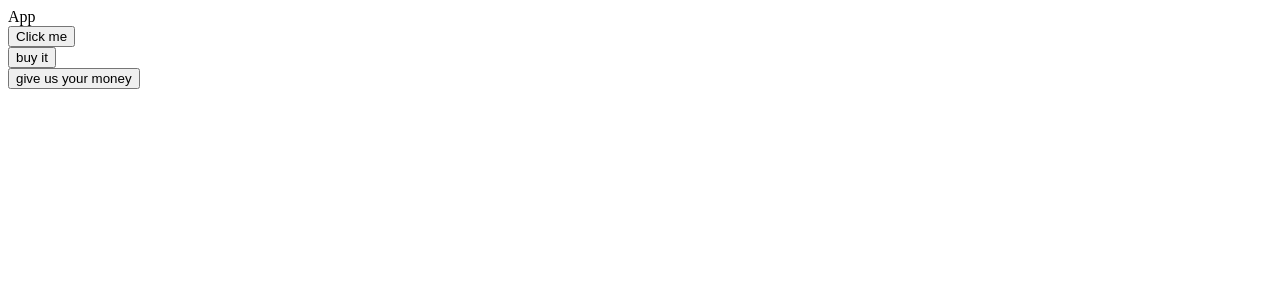
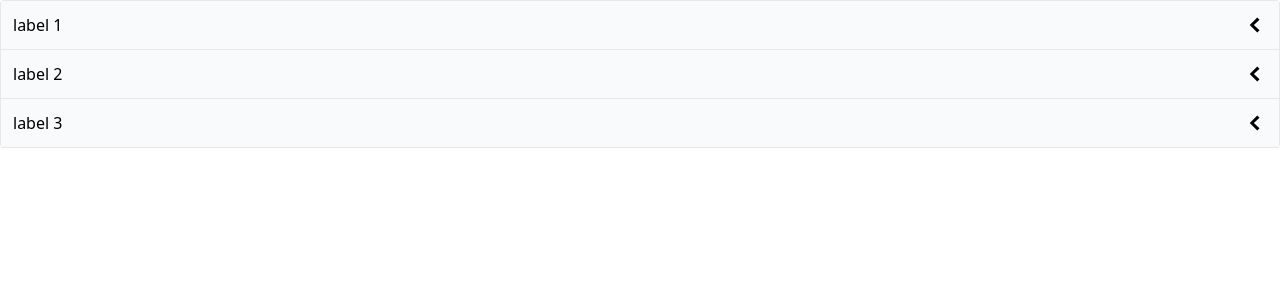
Before and after one commit to Angelhdz98/barra-navegacion-react, a React (Create React App) app: page / in a window 1280 px wide. Shown: the top 300 px of the page. Built offline with nearby package versions, Linux system fonts and the light colour scheme.

Commit message:
Terminaomos agregando estiloes yla función onClick utilizando la el setter de una manera funcional

```diff
--- a/package.json
+++ b/package.json
@@ -6,9 +6,11 @@
     "@testing-library/jest-dom": "^5.17.0",
     "@testing-library/react": "^13.4.0",
     "@testing-library/user-event": "^13.5.0",
+    "classnames": "^2.5.1",
     "prop-types": "^15.8.1",
     "react": "^18.2.0",
     "react-dom": "^18.2.0",
+    "react-icons": "4.6.0",
     "react-scripts": "5.0.1",
     "web-vitals": "^2.1.4"
   },
@@ -35,5 +37,8 @@
       "last 1 firefox version",
       "last 1 safari version"
     ]
+  },
+  "devDependencies": {
+    "tailwindcss": "^3.4.1"
   }
 }
--- a/src/App.js
+++ b/src/App.js
@@ -1,17 +1,27 @@
-import Button from "./Button"
+import Accordion from './components/Accordion'
+
+
 
 function App(){
-    return (<div><div>App</div>
-    <div>
-        <Button>Click me</Button>
-    </div>
-    <div>
-    <Button>buy it</Button>
-</div>
-<div>
-        <Button> give us your money</Button>
-    </div></div>);
+    const items =[
+        {
+        id: 'jfalkdjf',
+        label: 'label 1',
+        content: 'Content label 1'
+    },
+    {
+        id: '4iurioeur',
+        label: 'label 2',
+        content: 'content label 2'
+    },
+    {
+        id: 'i4mfwf',
+        label: 'label 3',
+        content: 'Content label 3'
+    }];
 
+    return <Accordion items = {items}/>
 }
 
+
 export default App
--- a/src/Button.js
+++ /dev/null
@@ -1,29 +0,0 @@
-import PropTypes from 'prop-types';
-function Button ({children,
-    primary,
-    secondary,
-    success,
-    warning,
-    danger,
-    outline,
-    rounded}){
-        if (primary && secondary){
-        }
-        return <button>{children} </button>
-}
-
-Button.propTypes= {
-    checkVariation: ({primary, secondary, success, warning, danger }) =>{
-        //console.log(props);
-        const count = Number(!!primary) + Number(!!secondary) + Number(!!success)
-        + Number(!!warning) + Number(!!danger);
-
-        if(count >1){
-            return new Error('Only one of primary, socondary, warning, danger can be true');
-        }
-
-
-    }
-}
-
-export default Button
--- /dev/null
+++ b/src/components/Accordion.js
@@ -0,0 +1,45 @@
+import { useState } from "react";
+import { GoChevronLeft, GoChevronDown } from "react-icons/go";
+
+function Accordion ({items}){
+    const [expandedIndex, setExpandedIndex] = useState(-1);
+
+    const handleClick= (nextIndex) => {
+        setExpandedIndex((currentExpandedIndex)=>{
+            if (currentExpandedIndex=== nextIndex){
+                return -1;
+            }
+            else{
+                return nextIndex;
+            }
+
+        })
+if (expandedIndex === nextIndex){
+    setExpandedIndex(-1);
+}else{
+setExpandedIndex(nextIndex);
+}
+
+    }
+
+const renderedItems= items.map((item, index)=>{
+const isExpanded= index===expandedIndex;
+const icon = <span className="text-2xl">{isExpanded ? <GoChevronDown/>: <GoChevronLeft/>}</span>
+return (
+        <div key= {item.id} >
+            <div className="flex justify-between p-3 bg-gray-50 border-b items-center cursor-pointer" onClick={() => handleClick(index)}>
+
+                {item.label} {icon}
+                </div>
+            {isExpanded && <div className="border-b p-5">{item.content}</div>}
+
+        </div>
+    );
+})
+
+    return <div className="border-x border-t rounded">
+        {renderedItems}
+    </div>;
+}
+
+export default Accordion;
--- /dev/null
+++ b/src/components/Button.js
@@ -0,0 +1,53 @@
+//import PropTypes from 'prop-types';
+import className from "classnames";
+
+
+
+
+function Button ({children,
+    primary,
+    secondary,
+    success,
+    warning,
+    danger,
+    outline,
+    rounded,
+    ...rest
+}){
+
+const finalClassName = className(rest.className, 'flex items-center px-3 py-1.5 border', {
+    "border-blue-500 bg-blue-500 text-white" : primary,
+    "border-gray-900 bg-gray-900 text-white" : secondary,
+    "border-green-500 bg-green-500 text-white" : success,
+    "border-yellow-500 bg-yellow-500 text-white" : warning,
+    "border-red-500 bg-red-500 text-white" : danger,
+    "rounded-full": rounded,
+    "bg-white": outline,
+    "text-blue-500": outline && primary,
+    "text-gray-900": outline && secondary,
+    "text-green-500": outline && success,
+    "text-yellow-500": outline && warning,
+    "text-red-500": outline && danger,
+
+});
+
+
+
+        return <button {...rest} className={finalClassName} > {children} </button>
+}
+
+Button.propTypes= {
+    checkVariation: ({primary, secondary, success, warning, danger }) =>{
+        //console.log(props);
+        const count = Number(!!primary) + Number(!!secondary) + Number(!!success)
+        + Number(!!warning) + Number(!!danger);
+
+        if(count >1){
+            return new Error('Only one of primary, socondary, warning, danger can be true');
+        }
+
+
+    }
+}
+
+export default Button
--- /dev/null
+++ b/src/index.css
@@ -0,0 +1,7 @@
+@tailwind base;
+@tailwind components;
+@tailwind utilities;
+
+button > svg {
+    margin-left: 10px;
+}
--- a/src/index.js
+++ b/src/index.js
@@ -1,6 +1,8 @@
+import "./index.css";
 import React from "react";
 import  ReactDOM  from "react-dom/client";
 import App from './App'
+
 
 const el= document.getElementById('root');
 const root= ReactDOM.createRoot(el);
--- /dev/null
+++ b/src/pages/ButtonPage.js
@@ -0,0 +1,32 @@
+
+import { GoFlame } from "react-icons/go";
+import Button from "../components/Button"
+
+
+
+function ButtonPage(){
+    const handleClick = () =>{
+      console.log("click")
+    }
+    return (<div><div>App</div>
+    <div>
+        <Button className="mb-3" onClick={handleClick} primary>Click me</Button>
+    </div>
+    <div>
+    <Button secondary>buy it <GoFlame  /> </Button>
+</div>
+
+    <div>
+        <Button success> give us your money</Button>
+        </div>
+        <div>
+             <Button warning outline > give us your money</Button>
+        </div>
+ <div>
+        <Button danger rounded> give us your money</Button>
+   </div>
+    </div>);
+
+}
+
+export default ButtonPage
--- /dev/null
+++ b/tailwind.config.js
@@ -0,0 +1,10 @@
+/** @type {import('tailwindcss').Config} */
+module.exports = {
+  content: [
+    "./src/**/*.{js,jsx,ts,tsx}",
+  ],
+  theme: {
+    extend: {},
+  },
+  plugins: [],
+}
```
Also changed, not shown: 1 other file (tests, documents, lock files or other folders).
